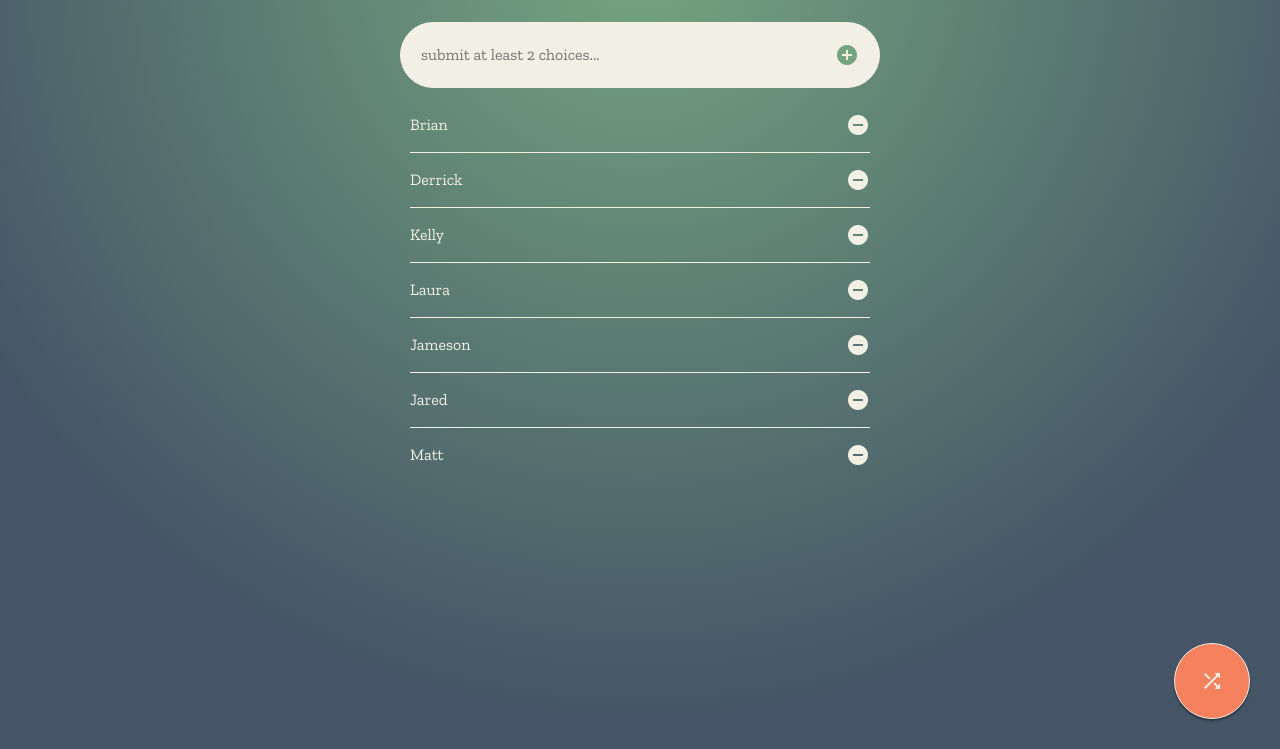
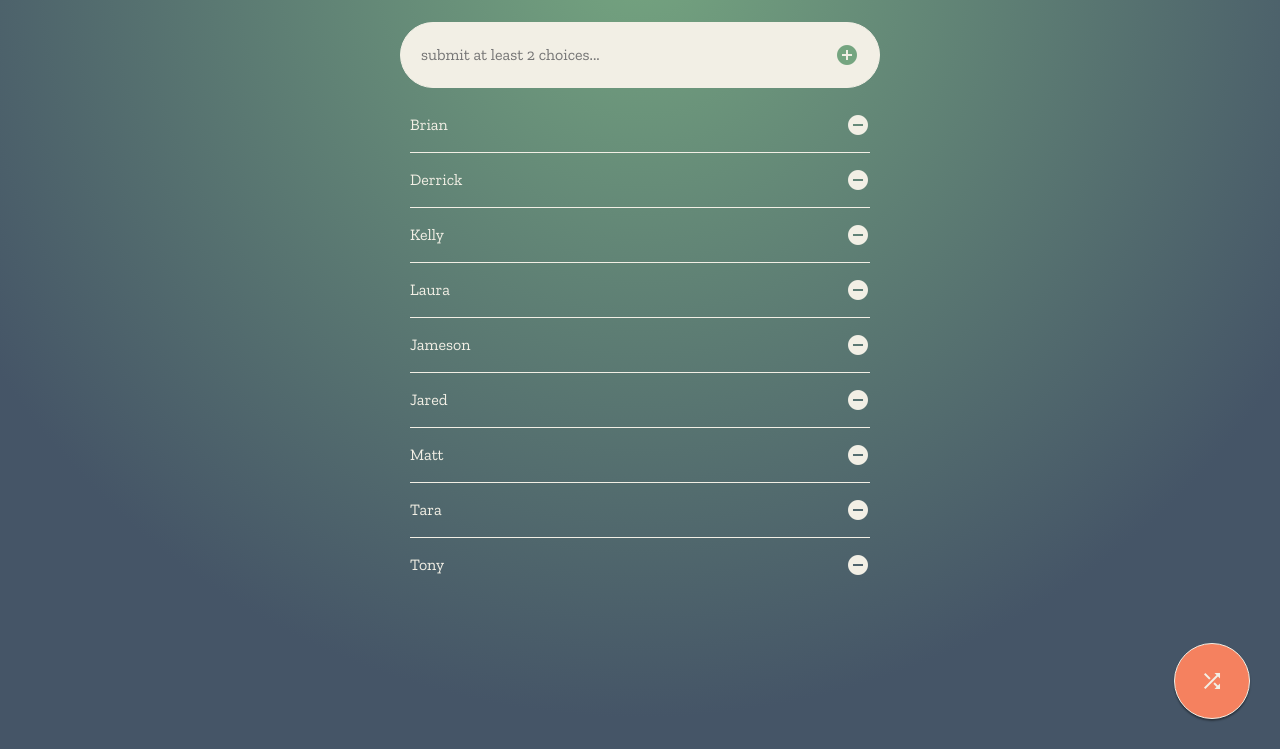
Before and after one commit to jrodhead/shaft, a plain HTML site: page sharkz.html in a window 1280 px wide. Shown: the part 51-800 px from the top of the page. Drawn offline with nearby package versions, Linux system fonts and the light colour scheme.

Commit message:
Update sharkz.html

```diff
--- a/sharkz.html
+++ b/sharkz.html
@@ -58,7 +58,9 @@
 		  {id: "Laura", type: "default", name: "Laura"},
 		  {id: "Jameson", type: "default", name: "Jameson"},
 		  {id: "Jared", type: "default", name: "Jared"},
-		  {id: "Matt", type: "default", name: "Matt"}
+		  {id: "Matt", type: "default", name: "Matt"},
+		  {id: "Tara", type: "default", name: "Tara"},
+		  {id: "Tony", type: "default", name: "Tony"}
 		];
 		showOptions();
 	</script>
```
